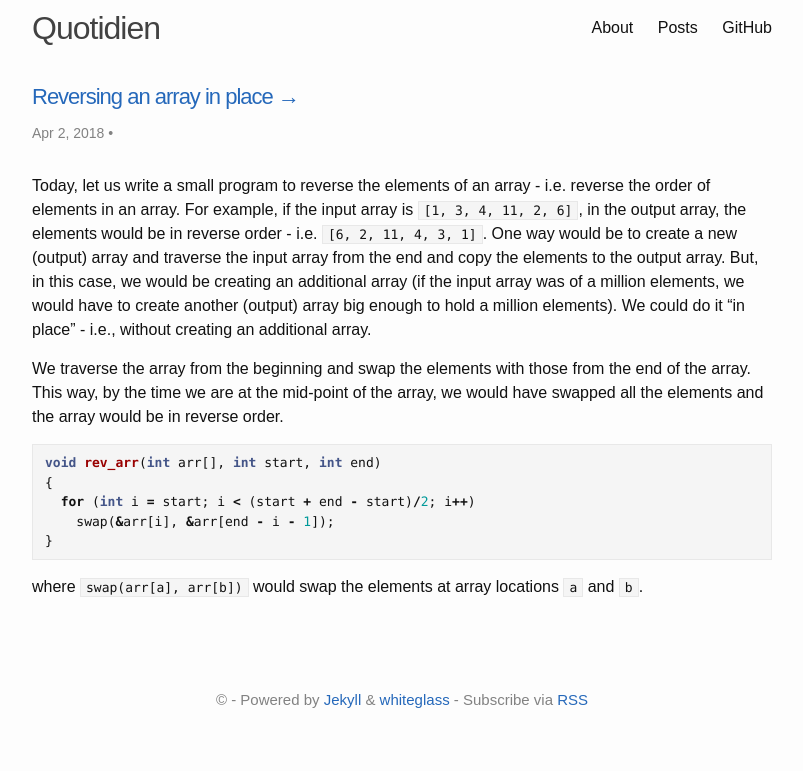
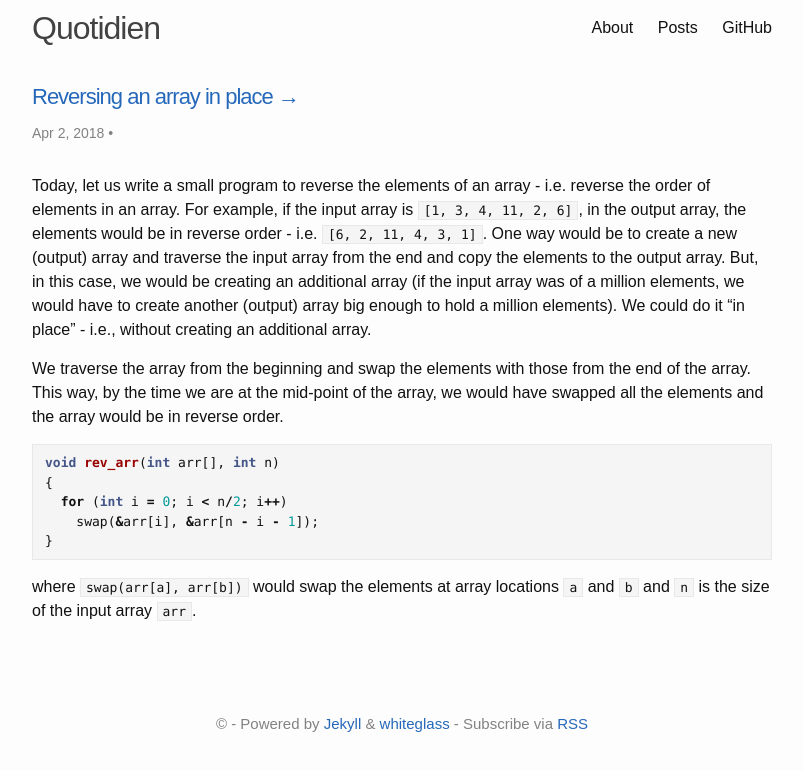
Before and after one commit to dotkay/dotkay.github.io, a Jekyll site: the page built from _posts/2018-04-02-reverse-an-array.md, in a window 1280 px wide. Shown: the top 771 px of the page, without its empty margins (238-1041 px from the left). Built offline with Jekyll 4.4.1, drawn with Linux system fonts in a browser that asks for light colours.

Commit message:
fixing code in the post on reversing an array in place

```diff
--- a/_posts/2018-04-02-reverse-an-array.md
+++ b/_posts/2018-04-02-reverse-an-array.md
@@ -11,11 +11,11 @@ Today, let us write a small program to reverse the elements of an array - i.e. r
 We traverse the array from the beginning and swap the elements with those from the end of the array. This way, by the time we are at the mid-point of the array, we would have swapped all the elements and the array would be in reverse order.
 
 {% highlight cpp %}
-void rev_arr(int arr[], int start, int end)
+void rev_arr(int arr[], int n)
 {
-  for (int i = start; i < (start + end - start)/2; i++)
-    swap(&arr[i], &arr[end - i - 1]);
+  for (int i = 0; i < n/2; i++)
+    swap(&arr[i], &arr[n - i - 1]);
 }
 {% endhighlight %}
 
-where `swap(arr[a], arr[b])` would swap the elements at array locations `a` and `b`.
+where `swap(arr[a], arr[b])` would swap the elements at array locations `a` and `b` and `n` is the size of the input array `arr`.
```
